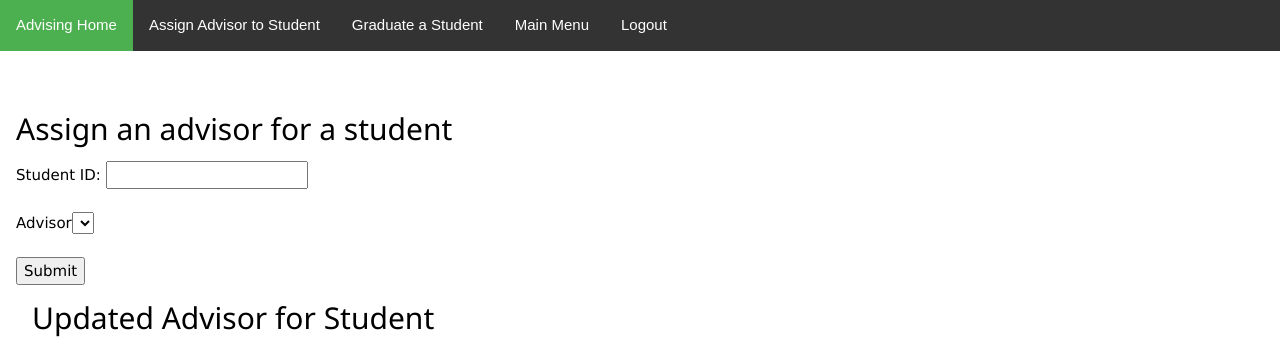
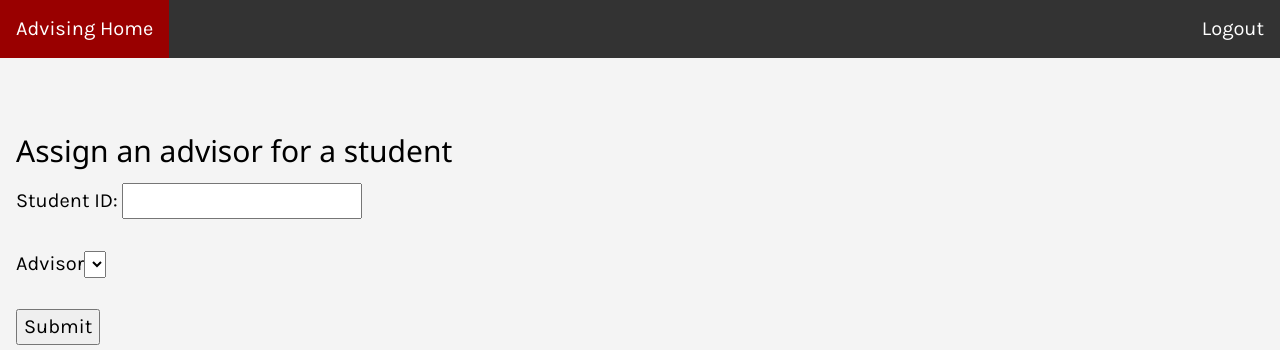
Before and after one commit to lilyrschwarz/BIT, a PHP site: page /AssignAdvisor.php in a window 1280 px wide. Shown: the top 350 px of the page. Run offline with PHP 8.4, Linux system fonts and the light colour scheme; the visitor is signed in with stand-in values (Sample User, id 1); data that the repository does not hold is empty.

Commit message:
assignadvisor styling

```diff
--- a/public_html/advising/AssignAdvisor.php
+++ b/public_html/advising/AssignAdvisor.php
@@ -42,6 +42,92 @@
 <body>
 
   <style>
+    /*tbody tr:nth-child(odd) {
+        background-color: #ff33cc;
+    }
+
+    tbody tr:nth-child(even) {
+        background-color: #e495e4;
+    }
+
+    h2 {
+      color: #5689DF;
+    }*/
+
+    .center{
+      text-align: center;
+    }
+
+    .topright {
+        position: absolute;
+        right: 10px;
+        top: 20px;
+      }
+      .btn {
+        background-color: #990000;
+        color: white;
+        padding: 12px;
+        margin: 10px 0;
+        border: none;
+        width: 40%;
+        border-radius: 3px;
+        cursor: pointer;
+        font-size: 17px;
+      }
+      .field {
+        position: absolute;
+        left: 180px;
+      }
+      /*body{line-height: 1.6;}*/
+      .bottomCentered{
+         position: fixed;
+         text-align: center;
+         bottom: 30px;
+         width: 100%;
+      }
+      .error {color: #FF0000;}
+      .topright {
+        position: absolute;
+        right: 10px;
+        top: 10px;
+      }
+
+      ul {
+      list-style-type: none;
+      margin: 0;
+      padding: 0;
+      overflow: hidden;
+      background-color: #333;
+      }
+
+      li {
+      float: left;
+      }
+
+      li a {
+      display: block;
+      color: white;
+      text-align: center;
+      padding: 14px 16px;
+      text-decoration: none;
+      }
+
+      li a:hover:not(.active) {
+      background-color: #111;
+      }
+
+      .active {
+        background-color: #990000;
+      }
+
+  </style>
+
+  <link rel="stylesheet" href="style.css">
+  <head>
+  <title>View Info</title>
+  <!-- <meta name="viewport" content="width=device-width, initial-scale=1">
+  <link rel="stylesheet" href="https://www.w3schools.com/w3css/4/w3.css"> -->
+  <!-- <style>
   ul {
   list-style-type: none;
   margin: 0;
@@ -61,6 +147,7 @@
   padding: 14px 16px;
   text-decoration: none;
   font-family: sans-serif;
+
   }
 
   li a:hover:not(.active) {
@@ -70,21 +157,40 @@
   .active {
   background-color: #4CAF50;
   }
-</style>
+  </style> -->
   </head>
+  <body>
+    <ul>
+    <li><a class="active" href="student.php">Advising Home</a></li>
+    <!-- <li><a href="StudentEnrollmentInfo.php">Current Enrolment</a></li>
+    <li><a href="transcript.php">Transcript</a></li>
+    <li><a href="studentinfo.php">Update Info</a></li>
+    <li><a href="viewStudentPersonalInfo.php">View Info</a></li> -->
+    <!-- <li><a href="form1.php">Update Form 1</a></li>
+    <li><a href="viewform1.php">View Form 1</a></li>
+    <li><a href="applytograduate.php">Apply to Graduate</a></li> -->
 
-<body>
 
-  <ul>
-  <li><a class="active" href="gs.php">Advising Home</a></li>
-  <!-- <li><a href="SearchStudentData.php">Search Student Information</a></li>
-  <li><a href="SearchStudentTranscriptGS.php">Search Student Transcript</a></li> -->
-  <li><a href="AssignAdvisor.php">Assign Advisor to Student</a></li>
-  <li><a href="SearchStudentRequirements.php">Graduate a Student</a></li>
-  <li><a href="http://gwupyterhub.seas.gwu.edu/~lilyrschwarz/SJL/public_html/registration/menu.php?">Main Menu</a></li>
-  <li><a href="logout.php">Logout</a></li>
+    <!-- <?php
+
+    if (!empty($program_type)) {
+      //foreach($course_array as $key=>$value)
+      while($row = $program_type->fetch_assoc())
+      {
+        if($row['program_type'] == 'PhD'){
+    ?>
+
+    <li><a href="submitThesisFile.php" >Submit Thesis</a><li>
+   <li><a href="<?php echo $url;?>" target="_blank">View Thesis</a><li>
+  <?php
+    }
+   }
+  }
+              ?> -->
+    <!-- <li><a href="http://gwupyterhub.seas.gwu.edu/~lilyrschwarz/SJL/public_html/registration/menu.php">Main Menu</a></li> -->
+    <li style="float:right"><a href="logout.php">Logout</a></li>
+
   </ul><br/></br>
-
 <div class="w3-container">
   <h2>Assign an advisor for a student</h2>
 
```
Lines whose indentation alone changed are shown as unchanged.
